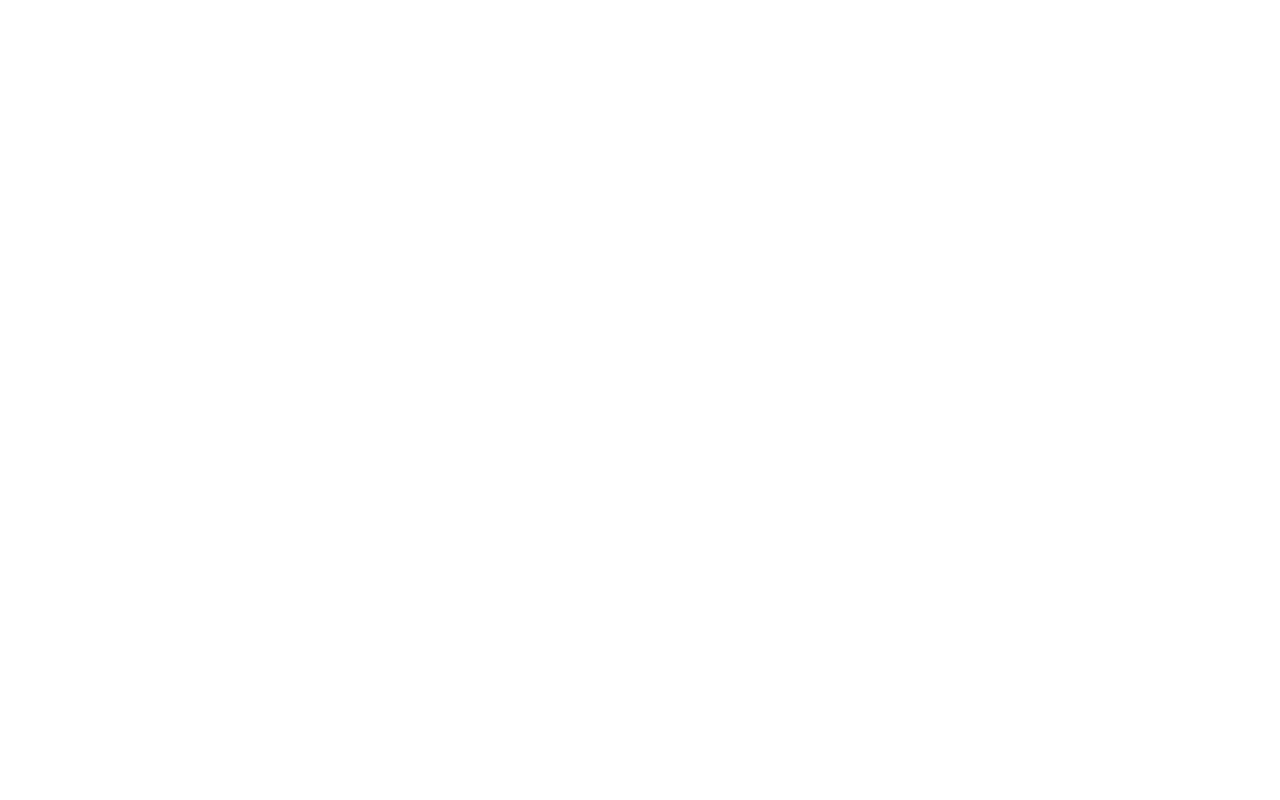
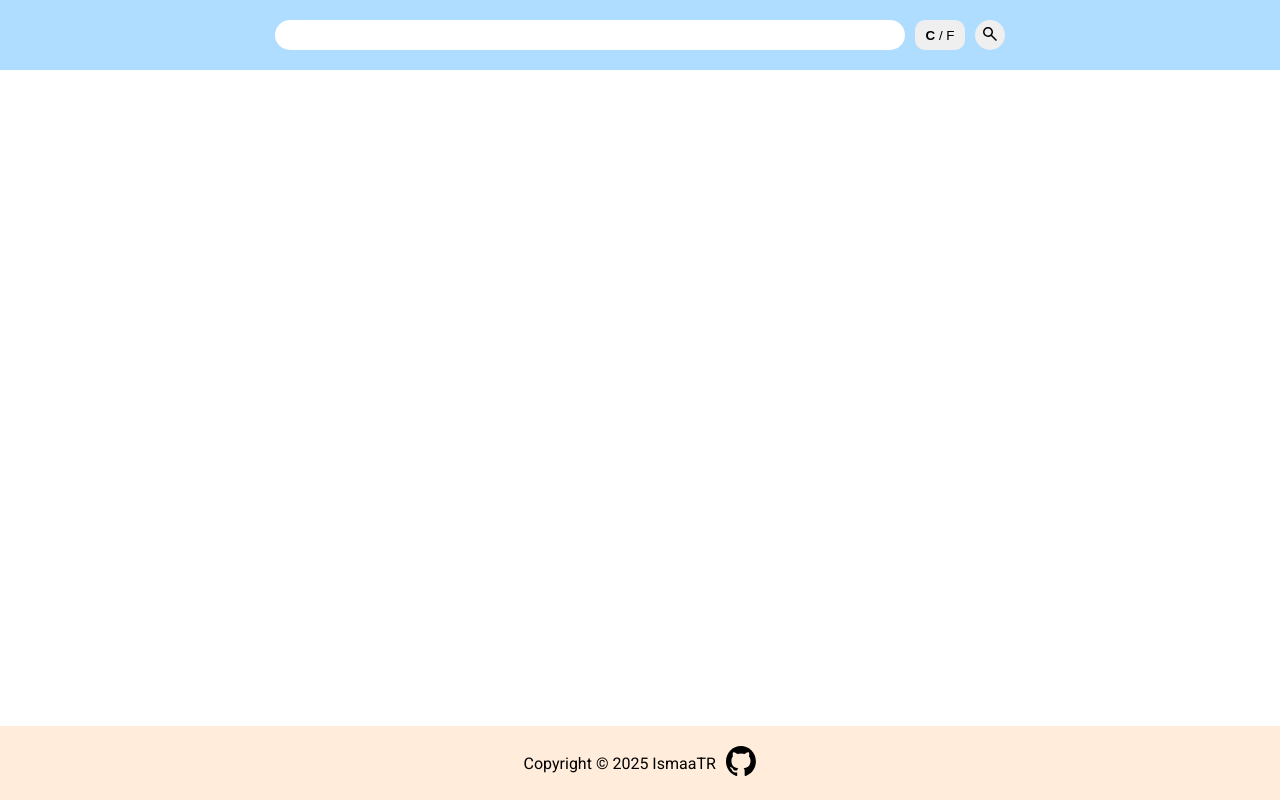
Before and after one commit to IsmaaTR/TOP-weather-app, a website built with webpack: page src/index.html in a window 1280 px wide. Built offline with nearby package versions, Linux system fonts and the light colour scheme.

Commit message:
Added header and footer + city search for weather info

```diff
--- a/src/index.html
+++ b/src/index.html
@@ -4,6 +4,27 @@
     <title>Weather app</title>
 </head>
 <body>
-
+    <div id="main-container">
+        <div id="header">
+            <form id="search-city-form" action="searchCity">
+                <input type="text" name="cityName" id="cityName" maxlength="100" required>
+                <button id="toggle-unit" type="button">
+                    <b>C</b>  /  F
+                </button>
+                <button id="city-form-submit" type="submit">
+                    <svg xmlns="http://www.w3.org/2000/svg" height="20px" viewBox="0 -960 960 960" width="20px" fill="#e3e3e3">
+                        <path d="M765-144 526-383q-30 22-65.79 34.5-35.79 12.5-76.18 12.5Q284-336 214-406t-70-170q0-100 70-170t170-70q100 0 170 70t70 170.03q0 40.39-12.5 76.18Q599-464 577-434l239 239-51 51ZM384-408q70 0 119-49t49-119q0-70-49-119t-119-49q-70 0-119 49t-49 119q0 70 49 119t119 49Z" fill="black"/>
+                    </svg>
+                </button>
+            </form>
+        </div>
+        <div id="weather-container"></div>
+        <div id="footer">
+            <p>Copyright © <script> document.write(new Date().getFullYear()); </script> IsmaaTR</p>
+            <a href="https://github.com/IsmaaTR" target="_blank" rel="noopener noreferrer">
+                <img id="github-logo" src="./img/github-mark.svg" />
+            </a>
+        </div>
+    </div>
 </body>
 </html>
--- a/src/js/appController.js
+++ b/src/js/appController.js
@@ -2,7 +2,7 @@ import "../styles.css";
 import { weatherModule } from "./weatherModule";
 import { format } from "date-fns";
 
-window.appController = (function() {
+export const appController = (function() {
 
     const actualDate = format(new Date(), 'yyyy-MM-dd');
 
--- /dev/null
+++ b/src/js/uiModule.js
@@ -0,0 +1,27 @@
+import { appController } from "./appController";
+
+window.UIModule = (function() {
+    let useCelsius = true; // Estado inicial: Celsius
+
+    function init(appController) {
+        const form = document.getElementById("search-city-form");
+        const toggleUnitButton = document.getElementById("toggle-unit");
+
+        // Listener para el formulario
+        form.addEventListener("submit", function(event) {
+            event.preventDefault(); // Evita que el formulario recargue la página
+            const cityName = document.getElementById("cityName").value;
+            appController.getActualTemp(cityName, useCelsius);
+        });
+
+        // Listener para alternar entre Celsius y Fahrenheit
+        toggleUnitButton.addEventListener("click", function() {
+            useCelsius = !useCelsius; // Cambia el estado
+            toggleUnitButton.innerHTML = useCelsius ? "<b>C</b> / F" : "C / <b>F</b>";
+        });
+    }
+
+    return { init };
+})();
+
+UIModule.init();
--- a/src/styles.css
+++ b/src/styles.css
@@ -0,0 +1,90 @@
+@import url('https://fonts.googleapis.com/css2?family=Roboto:ital,wght@0,100..900;1,100..900&display=swap');
+
+:root {
+    --blue-color: #60B5FF;
+    --light-blue-color: #AFDDFF;
+    --light-yellow-color: #FFECDB;
+    --orange-color: #FF9149;
+}
+
+* {
+    margin: 0;
+    padding: 0;
+}
+
+body {
+    font-family: "Roboto", sans-serif;
+}
+
+#header {
+    background-color: var(--light-blue-color);
+    padding: 20px;
+}
+
+#header form {
+    width: 100%;
+    display: flex;
+    justify-content: center;
+    gap: 10px;
+}
+
+#header input {
+    width: 50%;
+    border: none;
+    border-radius: 20px;
+    padding-left: 10px;
+    font-size: 15px;
+}
+
+#header input:focus,
+#header input:hover,
+#header button:hover {
+    outline: none;
+    box-shadow: 0 0 5px 2px #60b5ffb4;
+}
+
+#city-form-submit,
+#toggle-unit {
+    border-radius: 50%;
+    border: none;
+    width: 30px;
+    cursor: pointer;
+}
+
+#header input,
+#header button {
+    height: 30px;
+    transition: 0.2s all;
+}
+
+#toggle-unit {
+    width: 50px;
+    border-radius: 10px;
+}
+
+#main-container {
+    display: flex;
+    flex-direction: column;
+    height: 100dvh;
+}
+
+#weather-container {
+    flex-grow: 1;
+}
+
+#footer {
+    display: flex;
+    justify-content: center;
+    align-items: center;
+    padding: 20px;
+    grid-column: span 1;
+    grid-column-start: 2;
+    grid-row-start: 2;
+    background-color: var(--light-yellow-color);
+}
+
+#github-logo {
+    height: 30px;
+    padding-left: 10px;
+    fill: var(--green-color);
+}
--- a/webpack.config.js
+++ b/webpack.config.js
@@ -4,7 +4,7 @@ const HtmlWebpackPlugin = require("html-webpack-plugin");
 
 module.exports = {
   mode: "development",
-  entry: "./src/js/appController.js",
+  entry: "./src/js/uiModule.js",
   output: {
     filename: "main.js",
     path: path.resolve(__dirname, "dist"),
```
Also changed, not shown: src/img/github-mark.svg (added).
